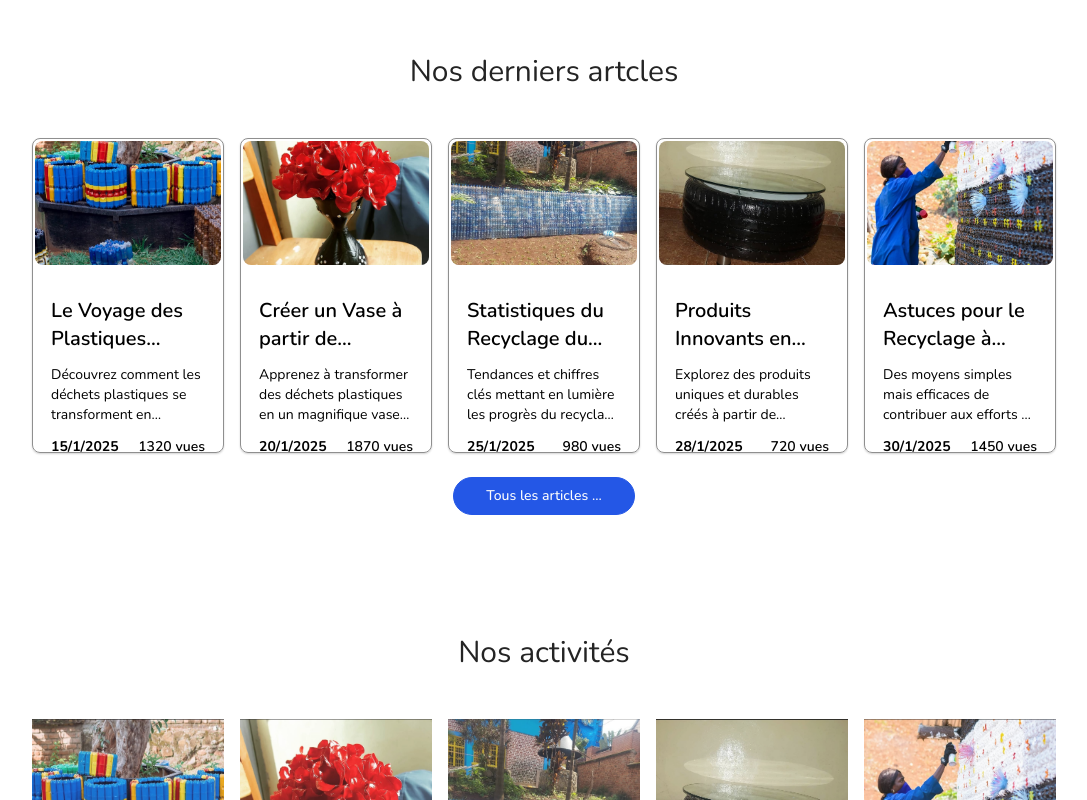
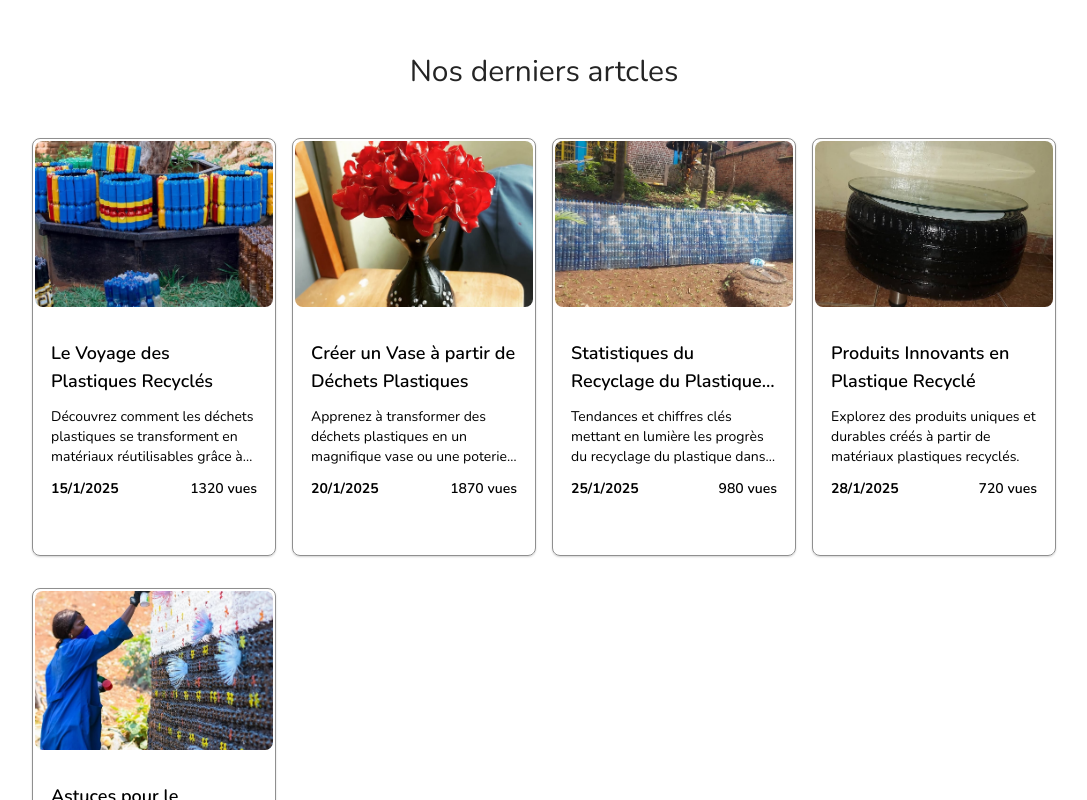
Before and after one commit to DKasi634/plastycor, a React (Vite) app: page / in a window 1280 px wide. Shown: the part 1600-2400 px from the top of the page, without its empty margins (96-1183 px from the left). Built offline with nearby package versions, Linux system fonts and the light colour scheme.

Commit message:
Modifying small grid container size

```diff
--- a/src/components/article-card/arcticle-card.component.tsx
+++ b/src/components/article-card/arcticle-card.component.tsx
@@ -11,8 +11,8 @@ const ArticleCard = ({ className, article: { image, title, description, publishe
         <div className={`${className} flex flex-col items-start justify-start p-[2px] rounded-lg border border-gray shadow-sm shadow-dark-transparent overflow-hidden pb-0` }>
             <div className="w-full h-[40%] mb-4 rounded-lg overflow-hidden"> <img src={image} alt="Article" className="w-full h-full object-cover object-center" /> </div>
 
-            <div className="flex flex-col items-center justify-start gap-3 p-4 -mb-24">
-                <h3 className="text-xl font-semibold text-left w-full line-clamp-2 ">{title}</h3>
+            <div className="flex flex-col items-center justify-start gap-3 p-4 -mb-12">
+                <h3 className="text-lg font-semibold text-left w-full line-clamp-2 ">{title}</h3>
                 <p className="text-sm font-normal text-left w-full line-clamp-3">{description}</p>
 
                 <div className="flex items-center justify-between text-sm gap-4 w-full"><span className="font-bold">{published.getDate()}/{published.getMonth() + 1}/{published.getFullYear()}</span>
--- a/src/styles/globals.styles.tsx
+++ b/src/styles/globals.styles.tsx
@@ -39,30 +39,10 @@ export const LoaderSmWrapper = styled.div`
     border-top-color: rgb(245, 122, 30);
 `
 
-// export const AboutCardsContainer = styled.div`
-//     display: grid;
-//     gap: 2rem 1rem;
-//     grid-template-columns: repeat(auto-fit, minmax(18rem, 1fr));
-// `
-// export const TeamCardsContainer = styled.div`
-//     display: grid;
-//     gap: 2rem 1rem;
-//     grid-template-columns: repeat(auto-fit, minmax(17rem, 1fr));
-// `
-// export const AchievementsContainer = styled.div`
-//     display: grid;
-//     gap: 2rem 1rem;
-//     grid-template-columns: repeat(auto-fit, minmax(18rem, 1fr));
-// `
-// export const ActivitiesContainer = styled.div`
-//     display: grid;
-//     gap: 2rem 1rem;
-//     grid-template-columns: repeat(auto-fit, minmax(15rem, 1fr));
-// `
 export const GridContainerSm = styled.div`
     display: grid;
     gap: 2rem 1rem;
-    grid-template-columns: repeat(auto-fit, minmax(12rem, 1fr));
+    grid-template-columns: repeat(auto-fit, minmax(14rem, 1fr));
 `
 export const GridContainerMd = styled.div`
     display: grid;
```
